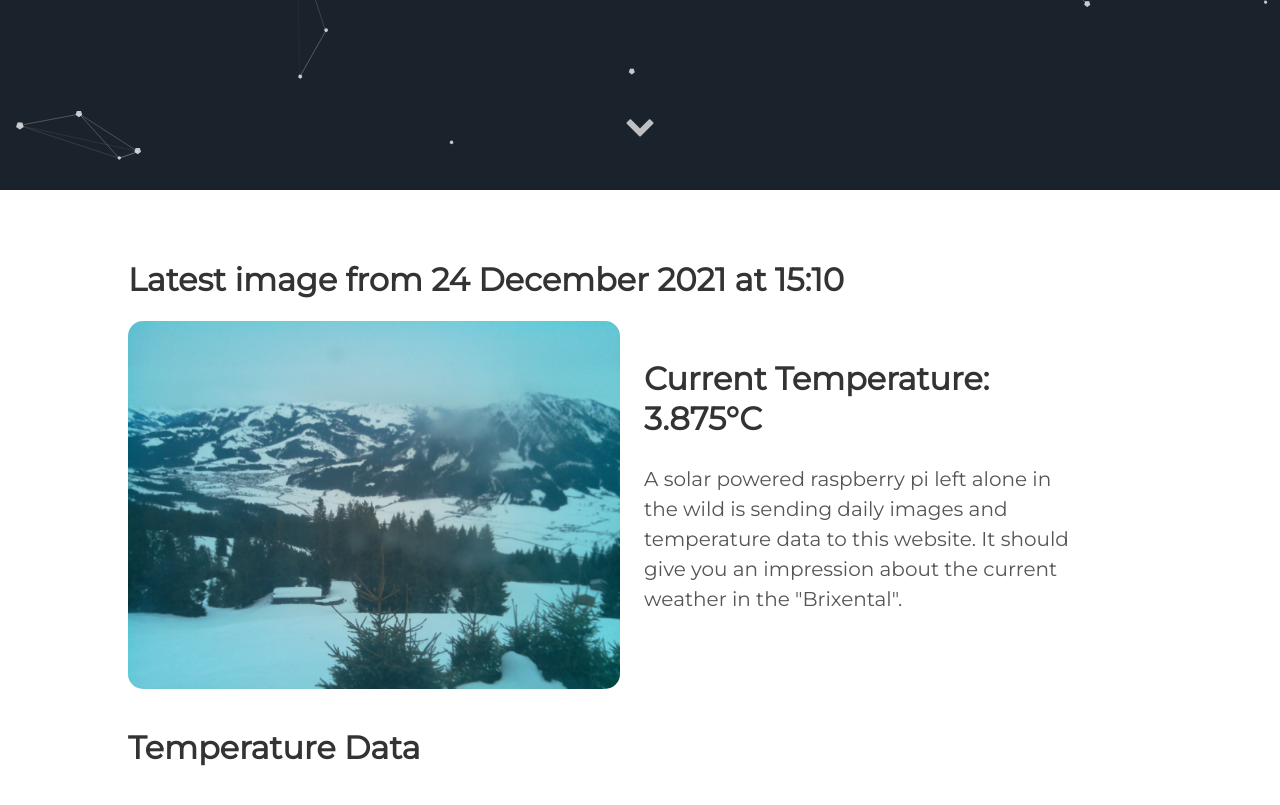
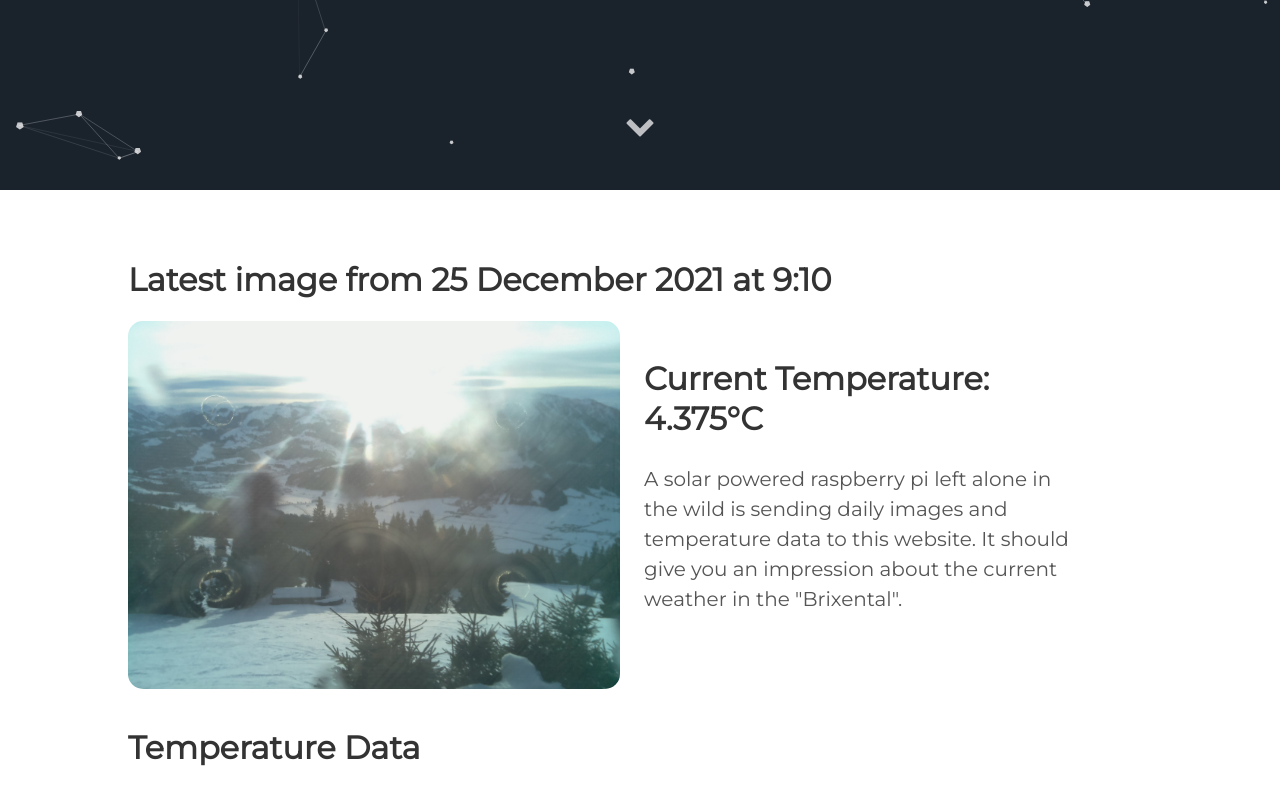
Before and after one commit to vektorious/vektorious.github.io, a Jekyll site: the page built from resources/huette.md, in a window 1280 px wide and 900 px high, scrolled down 710 px. Shown: the top 805 px of the window. Built offline with Jekyll 4.4.1, drawn with Linux system fonts in a browser that asks for light colours.

Commit message:
I'm a bot beep boop

```diff
--- a/resources/huette.md
+++ b/resources/huette.md
@@ -6,13 +6,13 @@ image: '/assets/img/'
 description: 'Live image from the Austrian alps'
 twitter_text: ' '
 ---
-## Latest image from 24 December 2021 at 15:10
+## Latest image from 25 December 2021 at  9:10
 <div class="huette">
   <div class="huette-image">
     <img src="{{ "/assets/img/huette.jpg" | prepend: site.baseurl }}">
   </div>
   <div class="huette-text">
-        <h2>Current Temperature: 3.875°C</h2>
+        <h2>Current Temperature: 4.375°C</h2>
         <p>A solar powered raspberry pi left alone in the wild is sending daily images and temperature data to this website. It should give you an impression about the current weather in the "Brixental".</p>
 
   </div>
```
Also changed, not shown: rpi-script/2021-12-25_090925.txt (renamed from rpi-script/2021-12-24_150925.txt, +5 -5 lines), rpi-script/huette.md (+2 -2 lines), assets/img/huette.jpg, assets/img/temp_plot.png, rpi-script/temp_plot.png, 1 other file.
